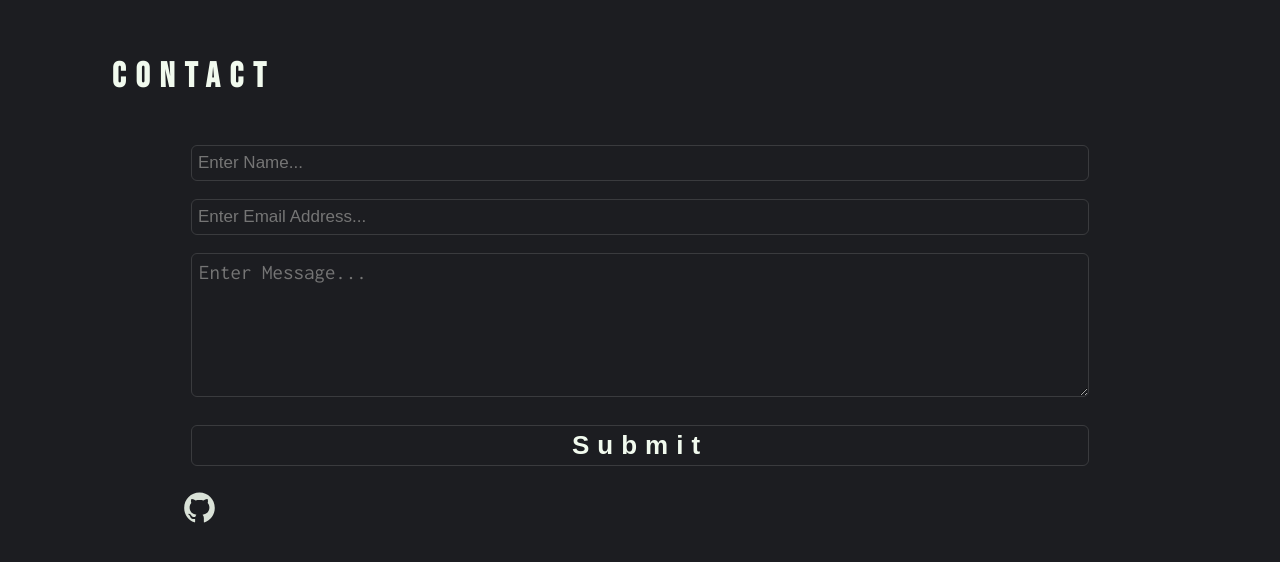
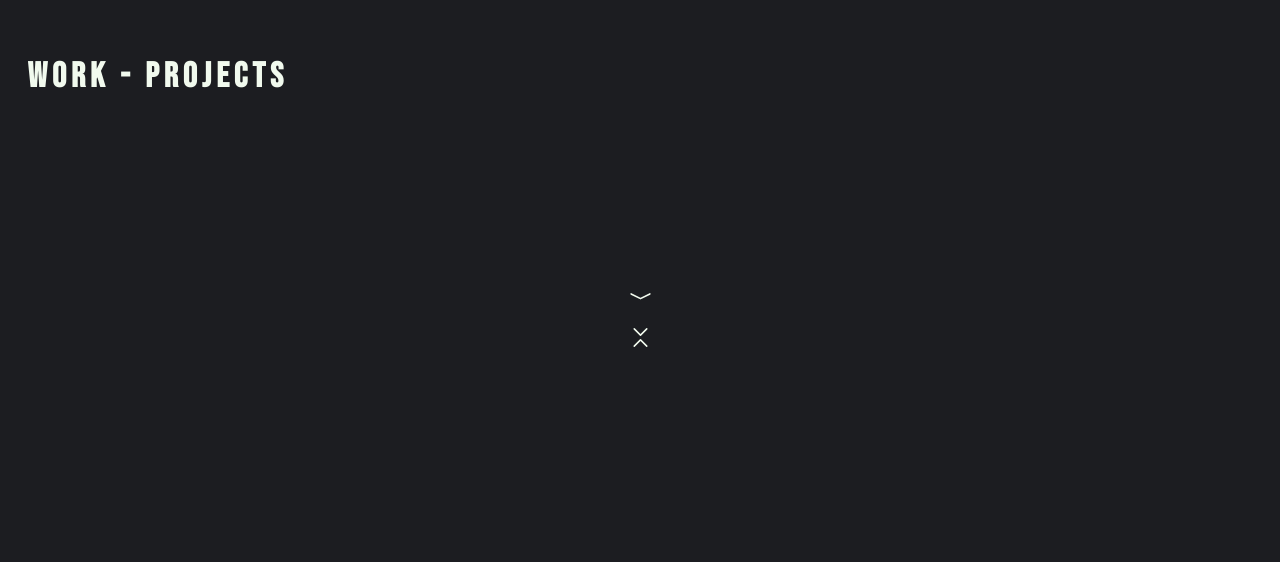
Before and after one commit to Rio0628/portfolio-website, a React (Create React App) app: page / in a window 1280 px wide. Shown: the part 2156-2718 px from the top of the page. Built offline with nearby package versions, Linux system fonts and the light colour scheme.

Commit message:
Created Comp
- Created the main work view component which will harbor all of the different projects that will be shown.
- This component itself will be able to be contracted and expanded to show all of the projects not just the preview few.

```diff
--- a/src/components/WorkView.js
+++ b/src/components/WorkView.js
@@ -1,9 +1,20 @@
 import React from 'react';
+import { BsChevronCompactDown, BsChevronContract } from 'react-icons/bs'
 
 const WorkView = () => {
     return (
         <div className='workView' id='work'>
+            <p className={'workViewHeading'}>Work - Projects</p>
 
+            <div className='projectsCntr'>
+                <div className='projectsPreviewCntr'>
+
+                </div>
+
+                <div className='expandCntrBtn'><BsChevronCompactDown className='icon'/></div>
+
+                <div className='contractCntrBtn'><BsChevronContract className='icon'/></div>
+            </div>
         </div>
     );
 }
--- a/src/index.css
+++ b/src/index.css
@@ -113,6 +113,11 @@ body {
   /* outline: 1px solid blue; */
 }
 
+.workBtn {
+  position: relative;
+  top: 1px;
+}
+
 .aboutBtn::before, .contactBtn::before, .workBtn::before {
   content: " ";
   display: block;
@@ -135,12 +140,12 @@ body {
 }
 
 .aboutBtn:hover::before {
-  transform: scaleX(.3);
+  transform: scaleX(3);
   transform-origin: bottom left;
 }
 
 .workBtn:hover::before {
-  transform: scaleX(.3);
+  transform: scaleX(1);
   transform-origin: bottom center;
 }
 
@@ -217,7 +222,7 @@ body {
   padding-top: 2rem;
 }
 
-.aboutViewHeading, .contactViewHeading {
+.aboutViewHeading, .contactViewHeading, .workViewHeading {
   position: relative;
   width: 100%;
   font-size: 35px;
@@ -229,12 +234,7 @@ body {
   opacity: 0;
 }
 
-.aboutViewHeading.active, .contactViewHeading.active {
-  animation: showElmnt 1s 1;
-  opacity: 1;
-}
-
-.contactViewHeading.active {
+.aboutViewHeading.active, .contactViewHeading.active, .workViewHeading {
   animation: showElmnt 1s 1;
   opacity: 1;
 }
@@ -376,6 +376,70 @@ body {
   width: 20%;
   background: #3C873A;
 }
+
+/* -- WORK VIEW STYLES -- */
+
+.workView {
+  min-height: 40rem;
+  display: flex;
+  flex-direction: column;
+  align-items: center;
+  padding-top: 2rem;
+}
+
+.projectsCntr {
+  width: 22rem;
+  min-height: 10rem;
+  border-radius: 2px;
+  overflow: hidden;
+}
+
+.projectsCntr:hover {
+  outline: 1px solid #3A3B3E;
+  transition: linear .5s;
+}
+
+.projectsPreviewCntr {
+  width: 100%;
+  min-height: 8rem;
+}
+
+.expandCntrBtn, .contractCntrBtn {
+  display: flex;
+  flex-direction: column;
+  align-items: center;
+  justify-content: center;
+  /* outline: 1px solid blue; */
+  color: #f1faee;
+  font-size: 25px;
+  padding: 5px 0px;
+  height: 2rem;
+  width: 100%;
+  cursor: pointer;
+}
+
+.expandCntrBtn:hover, .contractCntrBtn:hover {
+  background: rgba(241, 250, 239, .2);
+  transition: linear .5s;
+}
+
+.expandCntrBtn:active, .contractCntrBtn:active {
+  background: transparent;
+  transition: linear .2s;
+}
+
+
+/* 'workView' id='work'>
+            <p className={'workViewHeading'}>Work - Projects</p>
+
+            <div className='projectsCntr'>
+                <div className='projectsPreviewCntr'>
+
+                </div>
+
+       ='expandCntrBtn'><BsChevronCompactDown className='icon'/></div>
+
+                <div className='contractCntrBtn */
 
 /* -- CONTACT VIEW STYLES -- */
 
```
